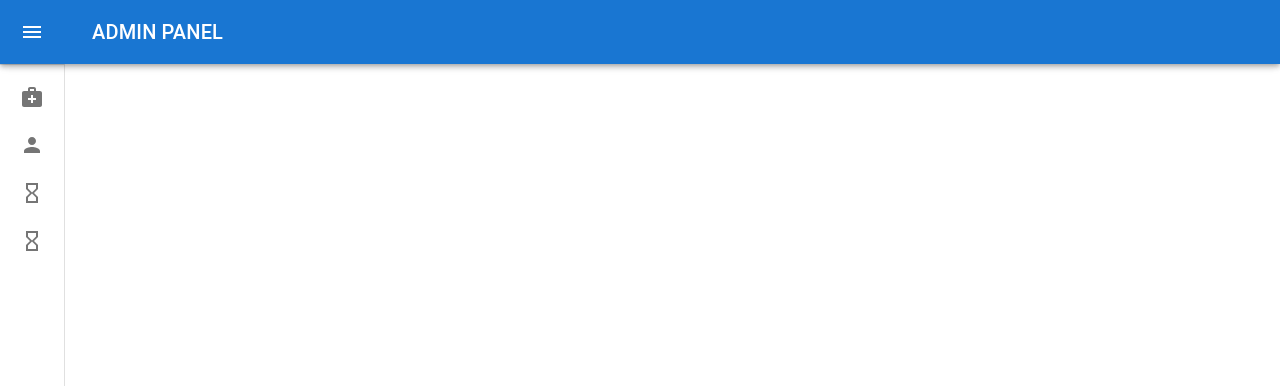
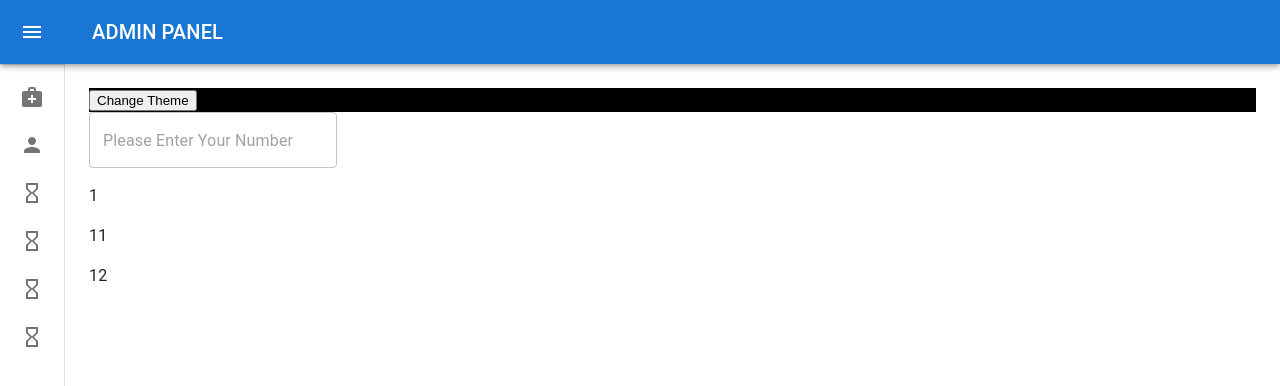
Before and after one commit to Dharmikpaneliy/Admin-Panel, a React (Create React App) app: page /callbackExample in a window 1280 px wide. Shown: the top 386 px of the page. Built offline with nearby package versions, Linux system fonts and the light colour scheme.

Commit message:
Git_Setup

```diff
--- a/src/App.js
+++ b/src/App.js
@@ -8,6 +8,8 @@ import { Provider } from 'react-redux';
 import { configurestore } from './Redux/Store';
 import { PersistGate } from 'redux-persist/integration/react'
 import PromicesExample from './Container/PromicesExample/PromicesExample';
+import usememoExample from './Container/Hook Example/usememoExample';
+import UsecallbackExample from './Container/Hook Example/UsecallbackExample';
 
 function App() {
 
@@ -23,6 +25,8 @@ function App() {
               <Route exact path={"/doctor"} component={Doctor} />
               <Route exact path={"/counter"} component={Counter} />
               <Route exact path={"/promicesExample"} component={PromicesExample}/>
+              <Route exact path={"/memoExample"} component={usememoExample}/>
+              <Route exact path={"/callbackExample"} component={UsecallbackExample}/>
             </Switch>
           </Layout>
         </PersistGate>
--- a/src/Components/Layout/Layout.js
+++ b/src/Components/Layout/Layout.js
@@ -105,7 +105,9 @@ export default function Layout({ children }) {
         { lable: 'Medicine', to: '/medicine', icon: <MedicalServicesIcon /> },
         { lable: 'Doctor', to: '/doctor', icon: <PersonIcon /> },
         { lable: 'Counter', to: '/counter', icon: <HourglassEmptyIcon /> },
-        { lable: 'PromicesExample', to: '/promicesExample', icon: <HourglassEmptyIcon /> }
+        { lable: 'Promices Example', to: '/promicesExample', icon: <HourglassEmptyIcon /> },
+        { lable: 'Memo Example', to: '/memoExample', icon: <HourglassEmptyIcon /> },
+        { lable: 'Call Back Example', to: '/callbackExample', icon: <HourglassEmptyIcon /> }
     ]
 
     return (
--- /dev/null
+++ b/src/Container/Hook Example/Listitem.js
@@ -0,0 +1,24 @@
+import React, { useEffect, useState } from 'react';
+
+function Listitem({ getItem }) {
+
+    const [item, setItem] = useState([])
+
+    useEffect(() => {
+        setItem(getItem(1))
+    }, [getItem])
+
+    return (
+        <div>
+            {
+                item.map((i) => {
+                    return (
+                        <p>{i}</p>
+                    )
+                })
+            }
+        </div>
+    );
+}
+
+export default Listitem;
--- /dev/null
+++ b/src/Container/Hook Example/UsecallbackExample.js
@@ -0,0 +1,36 @@
+import React, { useCallback, useState } from 'react';
+import TextField from '@mui/material/TextField';
+import Listitem from './Listitem';
+
+function UsecallbackExample(props) {
+
+    const [dark, setDark] = useState(false)
+    const [number, setNumber] = useState([])
+
+
+    const theme = {
+        backgroundColor: dark ? '#fff' : '#000',
+        Color: dark ? '#000' : '#fff'
+    }
+
+    const getItem = useCallback((i)=>{
+        console.log("Call Back Function Called");
+        return [i+number, i+number+1, i+number+2]
+    },[number])
+
+    return (
+
+        <>
+            <div style={theme}>
+                <button type='submit' onClick={() => { setDark(!dark) }}>Change Theme</button>
+            </div>
+
+            <div>
+               <TextField type='text' placeholder='Please Enter Your Number' onChange={(e)=>{setNumber(parseInt(e.target.value))}} />
+               <Listitem getItem={getItem}/>
+            </div>
+        </>
+    );
+}
+
+export default UsecallbackExample;
--- /dev/null
+++ b/src/Container/Hook Example/usememoExample.js
@@ -0,0 +1,33 @@
+import React, { useMemo, useState } from 'react';
+
+function UsememoExample(props) {
+
+    const [number, setNumber] = useState(0);
+    const [counter, setCounter] = useState(0);
+
+    const findFactorial = (n) => {
+        console.log("findFactorial Called");
+        if (n>1) {
+            return n * findFactorial(n-1);
+        } else {
+            return 1;
+        }
+    }
+
+    // const result = findFactorial(number);
+
+    const result = useMemo(()=> {return findFactorial(number)}, [number]);
+
+    return (
+        <div>
+            <input type="text" placeholder='Please Enter your Number' onChange={(e) => {setNumber(e.target.value)}} />
+            <button type='submit' onClick={()=>setCounter(counter + 1)}>counter</button>
+
+            <p>Counter Value Is :- {counter} </p>
+            <p>Factorial Value Is :- {result} </p>
+
+        </div>
+    );
+}
+
+export default UsememoExample;
```
